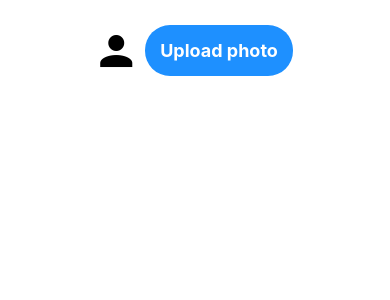
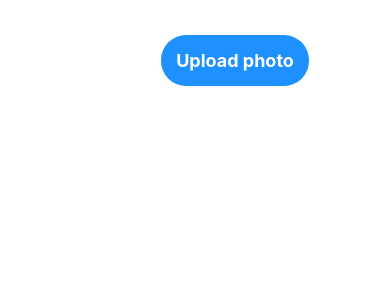
Before and after one commit to mahiv87/Apis-Beekeeper, a React Native app: screen / in a window 390 px wide. Shown: the top 300 px of the page. Built offline with nearby package versions, Linux system fonts and the light colour scheme.

Commit message:
debugged rendering image by specifying uri

```diff
--- a/app.json
+++ b/app.json
@@ -14,9 +14,7 @@
 		"updates": {
 			"fallbackToCacheTimeout": 0
 		},
-    "assetBundlePatterns": [
-      "**/*"
-    ],
+		"assetBundlePatterns": ["**/*"],
 		"ios": {
 			"supportsTablet": true
 		},
@@ -28,6 +26,14 @@
 		},
 		"web": {
 			"favicon": "./assets/favicon.png"
+		},
+		"plugins": [
+			[
+				"expo-image-picker",
+				{
+					"photosPermission": "Allow Keepr to access your photos"
+				}
+			]
+		]
 	}
 }
-}
--- a/app/screens/UserMenu.js
+++ b/app/screens/UserMenu.js
@@ -1,12 +1,16 @@
-import { StyleSheet, Text, View } from 'react-native';
+import { Image, StyleSheet, Text, View } from 'react-native';
 import React, { useState } from 'react';
 import { MaterialCommunityIcons } from '@expo/vector-icons';
 import * as ImagePicker from 'expo-image-picker';
 
 import Screen from '../components/Screen';
 import Button from '../components/Button';
+import me from '../../assets/me.png';
 
 export default function UserMenu() {
+	const [selectedImage, setSelectedImage] = useState(null);
+
+	// Function to open photo library
 	const pickImageAsync = async () => {
 		let result = await ImagePicker.launchImageLibraryAsync({
 			allowsEditing: true,
@@ -15,6 +19,7 @@ export default function UserMenu() {
 
 		if (!result.canceled) {
 			console.log(result);
+			setSelectedImage(result.uri);
 		} else {
 			alert('You did not select any image.');
 		}
@@ -23,7 +28,8 @@ export default function UserMenu() {
 	return (
 		<Screen>
 			<View style={[styles.buttonsContainer]}>
-				<MaterialCommunityIcons name="account" size={48} color="black" />
+				<Image source={{ uri: selectedImage }} style={styles.profilePic} />
+				{/* <MaterialCommunityIcons name="account" size={48} color="black" /> */}
 				<Button title="Upload photo" color="secondary" onPress={pickImageAsync} />
 			</View>
 			<View></View>
@@ -38,5 +44,10 @@ const styles = StyleSheet.create({
 		justifyContent: 'center',
 		flexDirection: 'row',
 		padding: 20
+	},
+	profilePic: {
+		width: 80,
+		height: 80,
+		borderRadius: 40
 	}
 });
```
Lines whose indentation alone changed are shown as unchanged.
